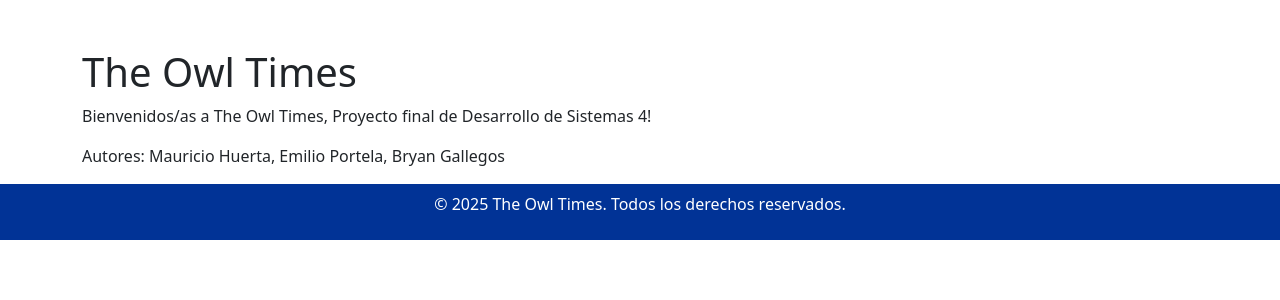
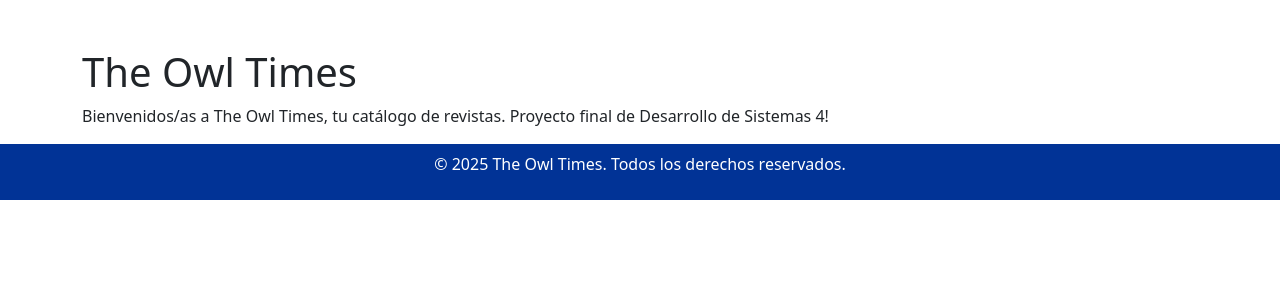
Before and after one commit to Milioxt/TrabajoFinal, a Flask app: page / in a window 1280 px wide. Shown: the part 56-356 px from the top of the page. Run offline with Flask 3, Linux system fonts and the light colour scheme; parts of the project's set-up code (start-up, migrations or seed data) failed here and were passed over; some libraries are stand-ins or nearby versions.

Commit message:
some little design details added

```diff
--- a/ProyectoFinal/frontEnd/templates/base.html
+++ b/ProyectoFinal/frontEnd/templates/base.html
@@ -15,7 +15,7 @@
 <body>
     <nav class="navbar navbar-expand-lg navbar-dark navbar-custom">
         <div class="container-fluid">
-            <a href="" class="navbar-brand">
+            <a href="https://www.unison.mx" class="navbar-brand">
                 <img src="{{ url_for('static', filename='img/buho.png') }}" alt="Logo" width="35" height="30" class="d-inline-block align-text-top">
             </a>
             <a href="/" class="navbar-brand">
--- a/ProyectoFinal/frontEnd/templates/index.html
+++ b/ProyectoFinal/frontEnd/templates/index.html
@@ -3,7 +3,6 @@
 {% block body %}
 <div class="container mt-5">
     <h1> The Owl Times </h1>
-    <p> Bienvenidos/as a The Owl Times, Proyecto final de Desarrollo de Sistemas 4! </p>
-    <p> Autores: Mauricio Huerta, Emilio Portela, Bryan Gallegos</p>
+    <p> Bienvenidos/as a The Owl Times, tu catálogo de revistas. Proyecto final de Desarrollo de Sistemas 4! </p>
 </div>
 {% endblock %}
```
